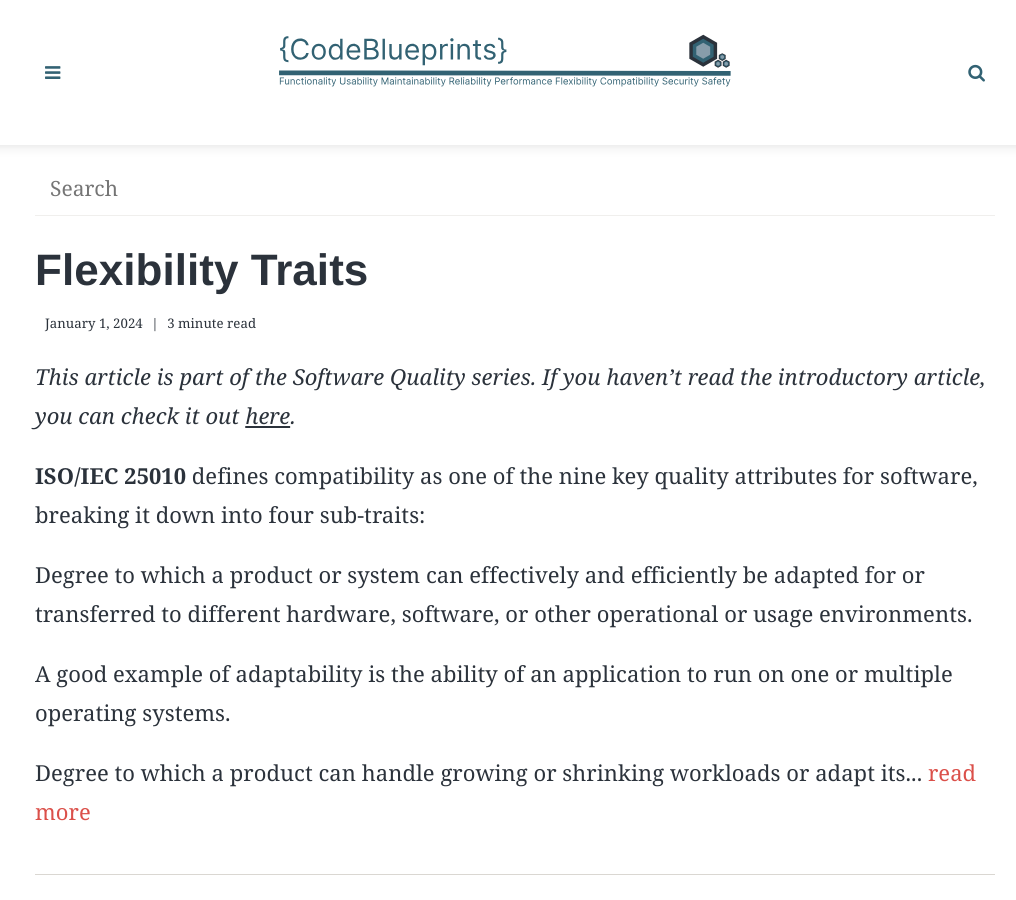
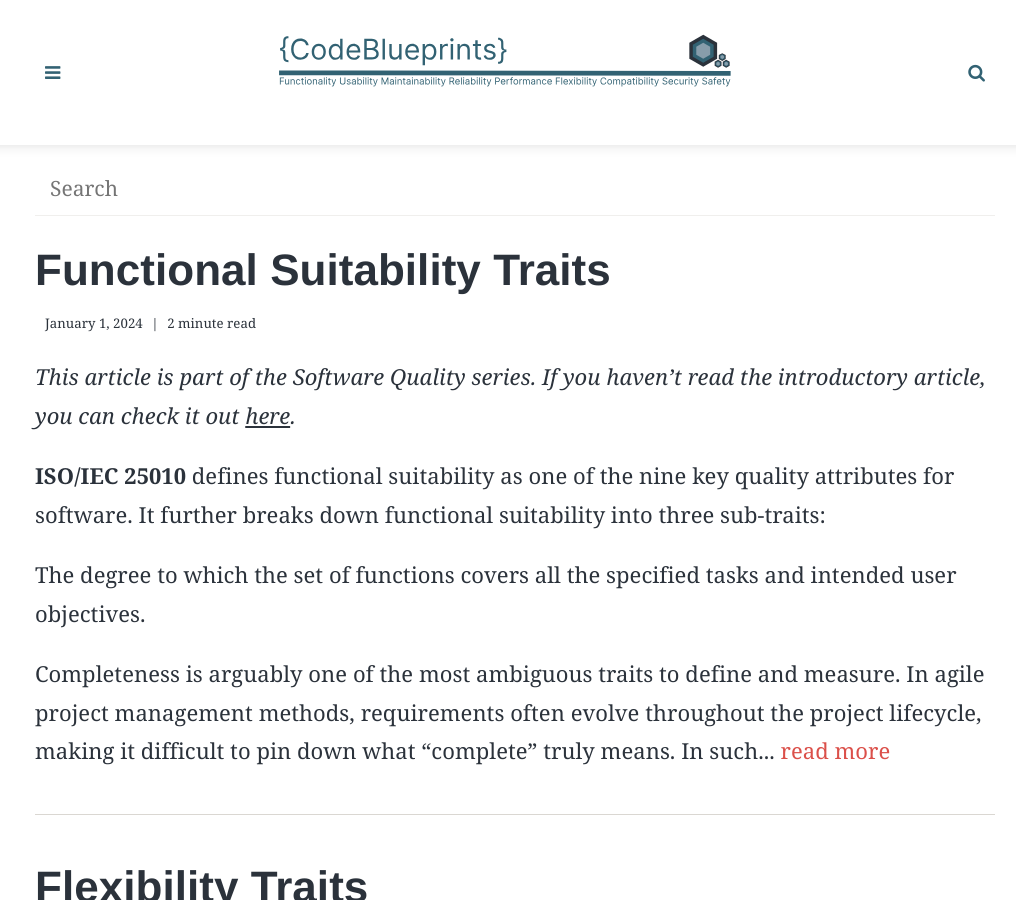
Before and after one commit to bhamacher92/bhamacher92.github.io, a Jekyll site: the page built from _pages/archive.html, in a window 1280 px wide and 900 px high. Shown: the whole window, without its empty margins (125-1141 px from the left). Built offline with Jekyll 4.4.1, drawn with Linux system fonts in a browser that asks for light colours; some web fonts are replaced.

Commit message:
Add functional suitability article
Signed-off-by: Bastian Hamacher <bastian.hamacher@ergosign.de>

```diff
--- a/_posts/swq_series/2025-01-01-001-what-defines-software-quality.markdown
+++ b/_posts/swq_series/2025-01-01-001-what-defines-software-quality.markdown
@@ -68,3 +68,4 @@
 - [Maintainability]({% post_url swq_series/2025-01-01-002-maintainability-traits %})
 - [Compatibility]({% post_url swq_series/2025-01-01-003-compatibility-traits %})
 - [Flexibility]({% post_url swq_series/2025-01-01-004-flexibility-traits %})
+- [Functional Suitabilty]({% post_url swq_series/2025-01-01-005-functionality-traits %})
--- a/_posts/swq_series/2025-01-01-004-flexibility-traits.markdown
+++ b/_posts/swq_series/2025-01-01-004-flexibility-traits.markdown
@@ -64,4 +64,4 @@ For developers, the choice of tools and approaches depends on the specific requi
 
 Ultimately, achieving optimal compatibility demands a balance between innovation and practicality, with a clear understanding of the trade-offs involved. As the tech landscape evolves, staying informed about emerging tools and techniques will remain crucial for delivering adaptable and reliable software solutions.
 
-**[<- Pervious article in this series]({% post_url swq_series/2025-01-01-003-compatibility-traits %})**      **[Next article in this series->]({% post_url swq_series/2025-01-01-004-flexibility-traits %})**
+**[<- Pervious article in this series]({% post_url swq_series/2025-01-01-003-compatibility-traits %})**      **[Next article in this series->]({% post_url swq_series/2025-01-01-005-functionality-traits %})**
--- /dev/null
+++ b/_posts/swq_series/2025-01-01-005-functionality-traits.markdown
@@ -0,0 +1,43 @@
+---
+layout: post
+read_time: true
+show_date: true
+title:  Functional Suitability Traits
+date:   2024-01-01 08:32:20 0000
+description: Just a test
+img: posts/common/QUALITY_FUNCTIONALITY.png
+tags: [Software Quality]
+author: Bastian Hamacher
+github:  bhamacher92
+mathjax: no
+---
+
+*This article is part of the Software Quality series. If you haven’t read the introductory article, you can check it out [here]({% post_url swq_series/2025-01-01-001-what-defines-software-quality %}).*
+
+**ISO/IEC 25010** defines functional suitability as one of the nine key quality attributes for software. It further breaks down functional suitability into three sub-traits:
+
+### Functional Completeness
+The degree to which the set of functions covers all the specified tasks and intended user objectives.
+
+Completeness is arguably one of the most ambiguous traits to define and measure. In agile project management methods, requirements often evolve throughout the project lifecycle, making it difficult to pin down what "complete" truly means. In such contexts, user satisfaction can serve as a proxy for completeness, though this measure is influenced by other quality attributes as well. Conversely, for projects with stringent regulatory requirements, completeness takes on a more concrete and stable definition, as compliance with regulations usually overrides flexibility in user-centric design.
+
+### Functional Correctness
+The degree to which a product or system provides accurate results when used by intended users.
+
+Unlike completeness, correctness is typically more straightforward to assess. It can be measured against clearly defined acceptance criteria for new features. When the system produces results that align with the expectations of domain experts or stakeholders, it can be considered functionally correct.
+
+### Functional Appropriateness
+The degree to which the functions facilitate the accomplishment of specified tasks and objectives.
+
+While correctness ensures that a system works as specified, appropriateness evaluates whether the system effectively addresses user needs. It’s possible for a system to meet all defined requirements (functional correctness) but still fail to deliver value to users if those requirements don't align with their real-world goals. Agile methodologies address this challenge by encouraging iterative refinement of correctness and completeness based on ongoing user feedback.
+
+### How to Improve Functional Suitability
+Agile development methodologies, such as [Extreme Programming](https://en.wikipedia.org/wiki/Extreme_programming) and [Scrum](https://de.wikipedia.org/wiki/Scrum), have become industry standards due to their focus on fast feedback loops. These iterative processes help maintain alignment between functional appropriateness, completeness, and correctness by regularly revisiting and adapting user stories to reflect evolving user needs.
+
+Bringing Product Owners and Developers into closer collaboration is crucial for ensuring functional suitability. Practices like [Acceptance Test-Driven Development (ATDD)](https://en.wikipedia.org/wiki/Acceptance_test-driven_development) and [Behavior-Driven Development (BDD)](https://en.wikipedia.org/wiki/Behavior-driven_development) enable teams to define and validate functionality from the user's perspective. Tools such as [Cucumber](https://cucumber.io) and [Squish](https://www.qt.io/product/quality-assurance/squish) implement these concepts effectively through the Given-When-Then approach, fostering shared understanding and efficient communication between technical and non-technical stakeholders.
+
+### Conclusion
+Functional suitability is a cornerstone of software quality, encompassing the complementary attributes of completeness, correctness, and appropriateness. In my opinion achieving high functional suitability means balancing these attributes within the dynamic context of user needs, project goals, and regulatory constraints. Agile methodologies and collaborative practices like ATDD and BDD provide the mechanisms to adapt functionality iteratively, ensuring the software continues to deliver value over time.  functional suitability is less about adhering to static definitions and more about evolving the software to meet the real-world demands of its users.
+
+
+**[<- Pervious article in this series]({% post_url swq_series/2025-01-01-004-flexibility-traits %})**      **[Next article in this series->]({% post_url swq_series/2025-01-01-005-functionality-traits %})**
```
Also changed, not shown: _posts_future/2025-01-01-functional-suitability-a-closer-look.markdown (deleted, +0 -15 lines).
